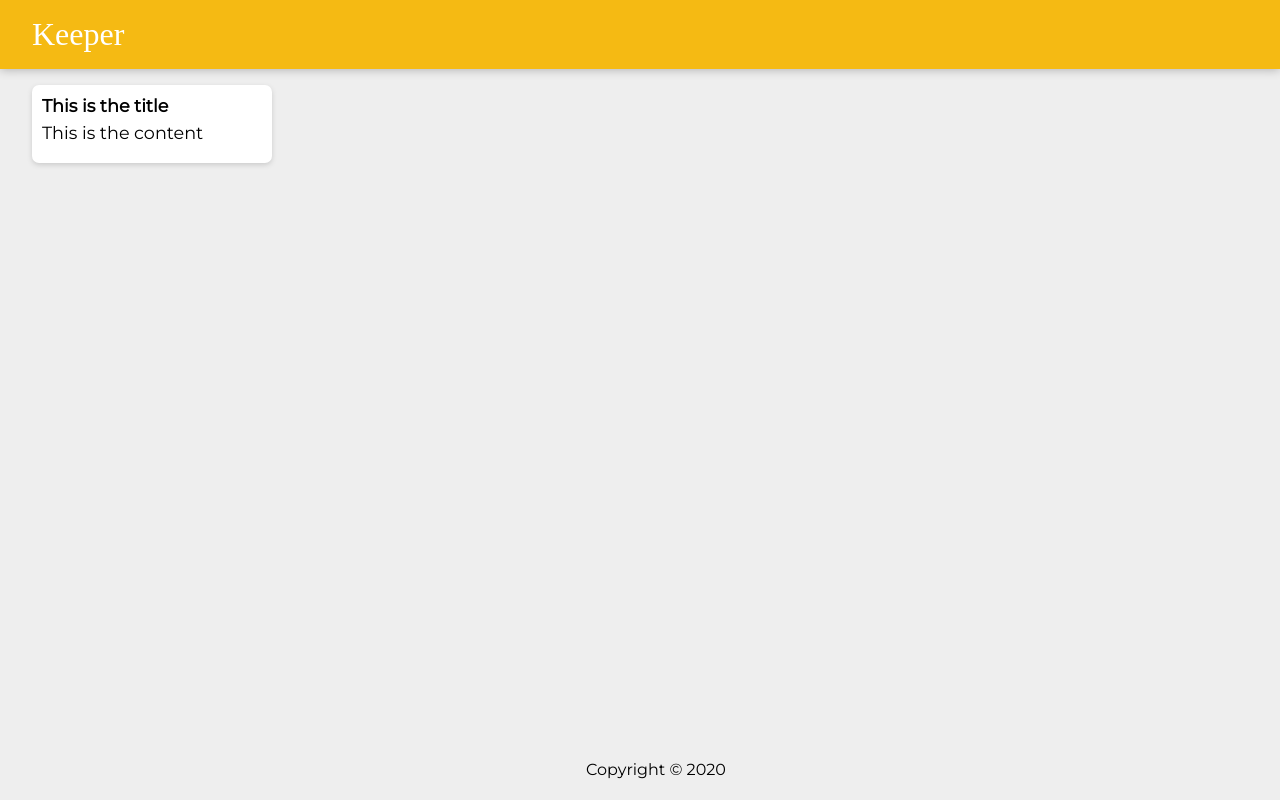
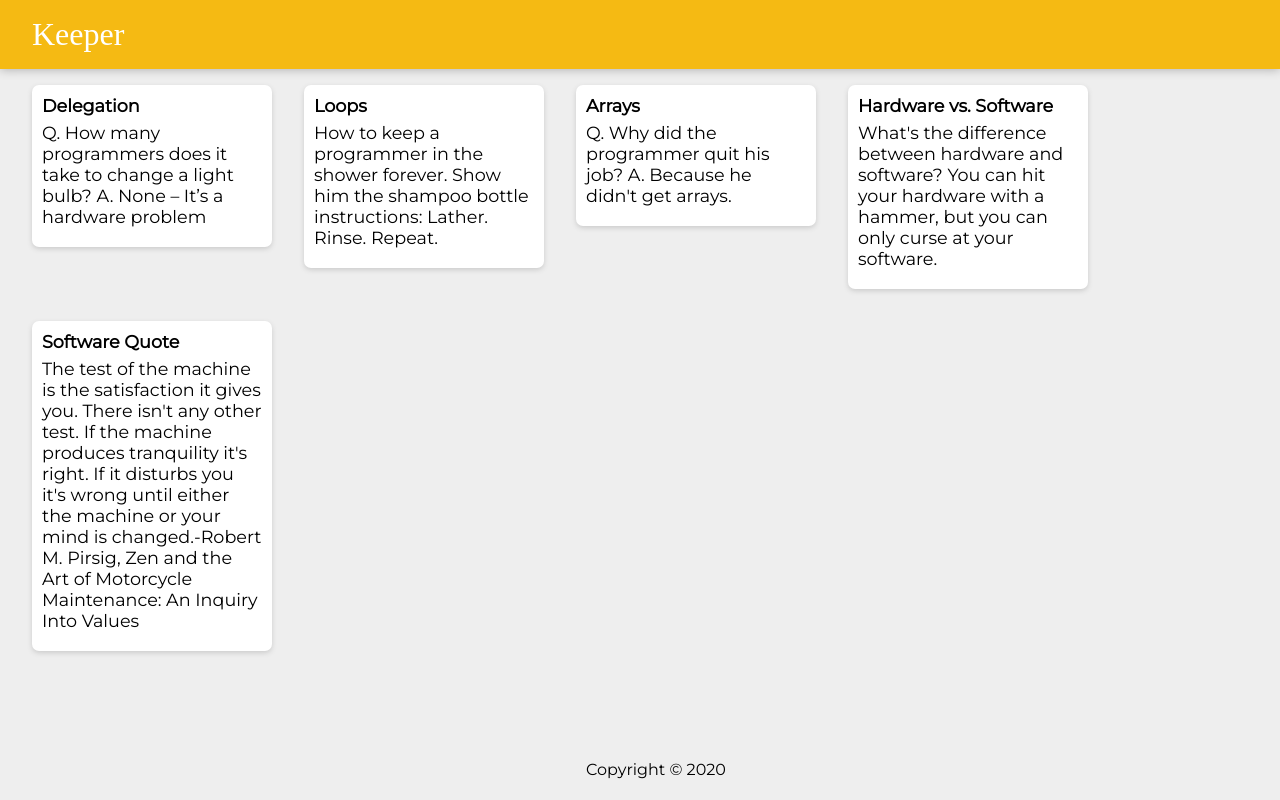
Before and after one commit to nazim806/keeper, a React (Create React App) app in the folder my-notes/: page / in a window 1280 px wide. Built offline with nearby package versions, Linux system fonts and the light colour scheme; a web font is replaced by a local one.

Commit message:
map items to create components

```diff
--- a/my-notes/package.json
+++ b/my-notes/package.json
@@ -7,6 +7,7 @@
   "dependencies": {
     "react": "16.8.6",
     "react-dom": "16.8.6",
+    "react-mdl": "^2.1.0",
     "react-scripts": "3.2.0"
   },
   "devDependencies": {
--- a/my-notes/src/components/App.js
+++ b/my-notes/src/components/App.js
@@ -2,12 +2,25 @@ import React from "react";
 import Header from "./Header";
 import Footer from "./Footer";
 import Note from "./Note";
+import notes from "../notes";
+
+// import { Content } from 'react-mdl';
+
+function createNotes(noteItem) {
+  return (
+    <Note
+      key={noteItem.key}
+      title={noteItem.title}
+      content={noteItem.content}
+    />
+  );
+}
 
 function App() {
   return (
     <div>
       <Header />
-      <Note />
+      {notes.map(createNotes)}
       <Footer />
     </div>
   );
--- a/my-notes/src/components/Note.jsx
+++ b/my-notes/src/components/Note.jsx
@@ -1,10 +1,10 @@
 import React from "react";
 
-function Note() {
+function Note(props) {
   return (
     <div className="note">
-      <h1>This is the title</h1>
-      <p>This is the content</p>
+      <h1>{props.title}</h1>
+      <p>{props.content}</p>
     </div>
   );
 }
--- a/my-notes/src/notes.js
+++ b/my-notes/src/notes.js
@@ -3,24 +3,32 @@ const notes = [
     key: 1,
     title: "Delegation",
     content:
-      "Q. How many programmers does it take to change a light bulb? A. None – It’s a hardware problem"
+      "Q. How many programmers does it take to change a light bulb? A. None – It’s a hardware problem",
   },
   {
     key: 2,
     title: "Loops",
     content:
-      "How to keep a programmer in the shower forever. Show him the shampoo bottle instructions: Lather. Rinse. Repeat."
+      "How to keep a programmer in the shower forever. Show him the shampoo bottle instructions: Lather. Rinse. Repeat.",
   },
   {
     key: 3,
     title: "Arrays",
     content:
-      "Q. Why did the programmer quit his job? A. Because he didn't get arrays."
+      "Q. Why did the programmer quit his job? A. Because he didn't get arrays.",
   },
   {
     key: 4,
     title: "Hardware vs. Software",
     content:
-      "What's the difference between hardware and software? You can hit your hardware with a hammer, but you can only curse at your software."
-  }
+      "What's the difference between hardware and software? You can hit your hardware with a hammer, but you can only curse at your software.",
+  },
+  {
+    key: 5,
+    title: "Software Quote",
+    content:
+      "The test of the machine is the satisfaction it gives you. There isn't any other test. If the machine produces tranquility it's right. If it disturbs you it's wrong until either the machine or your mind is changed.-Robert M. Pirsig, Zen and the Art of Motorcycle Maintenance: An Inquiry Into Values",
+  },
 ];
+
+export default notes;
```
Also changed, not shown: 1 other file (tests, documents, lock files or other folders).
